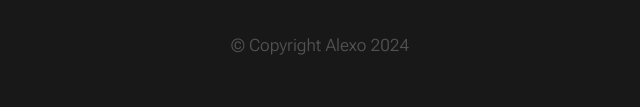
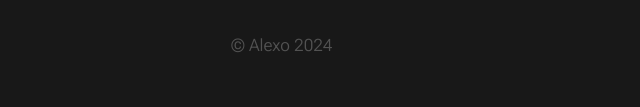
Before and after one commit to Alemugood/Alexo, a plain HTML site: page projects.html in a window 1280 px wide. Shown: the part 8119-8226 px from the top of the page, 433-1073 px from the left. Drawn offline with Linux system fonts and the light colour scheme.

Commit message:
copyright remove

```diff
--- a/projects.html
+++ b/projects.html
@@ -403,7 +403,7 @@
                 </div>
                 <div class="column xl-6 lg-12">
                     <p class="ss-copyright">
-                        <span>© Copyright Alexo 2024</span>
+                        <span>© Alexo 2024</span>
 
                     </p>
                 </div>
```
